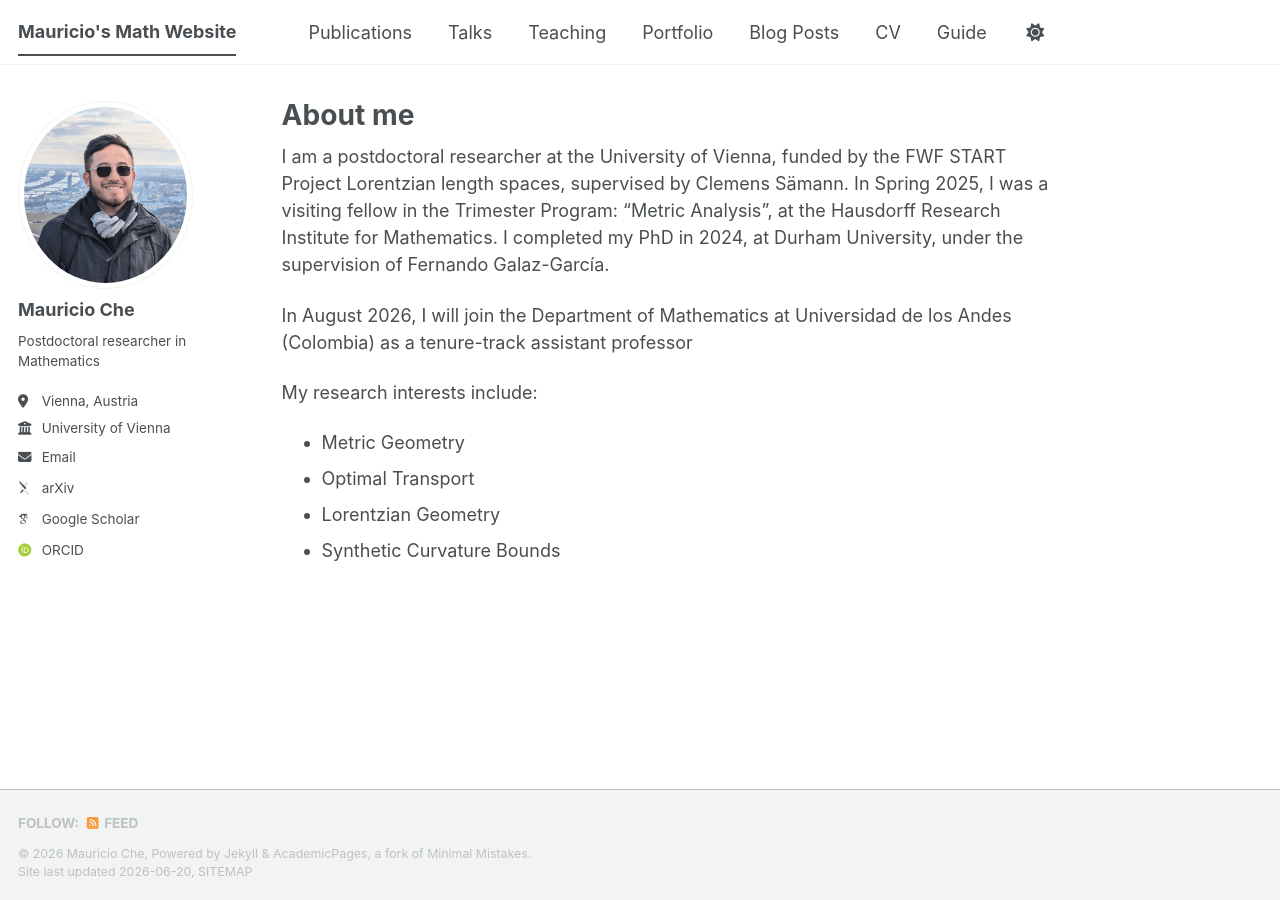
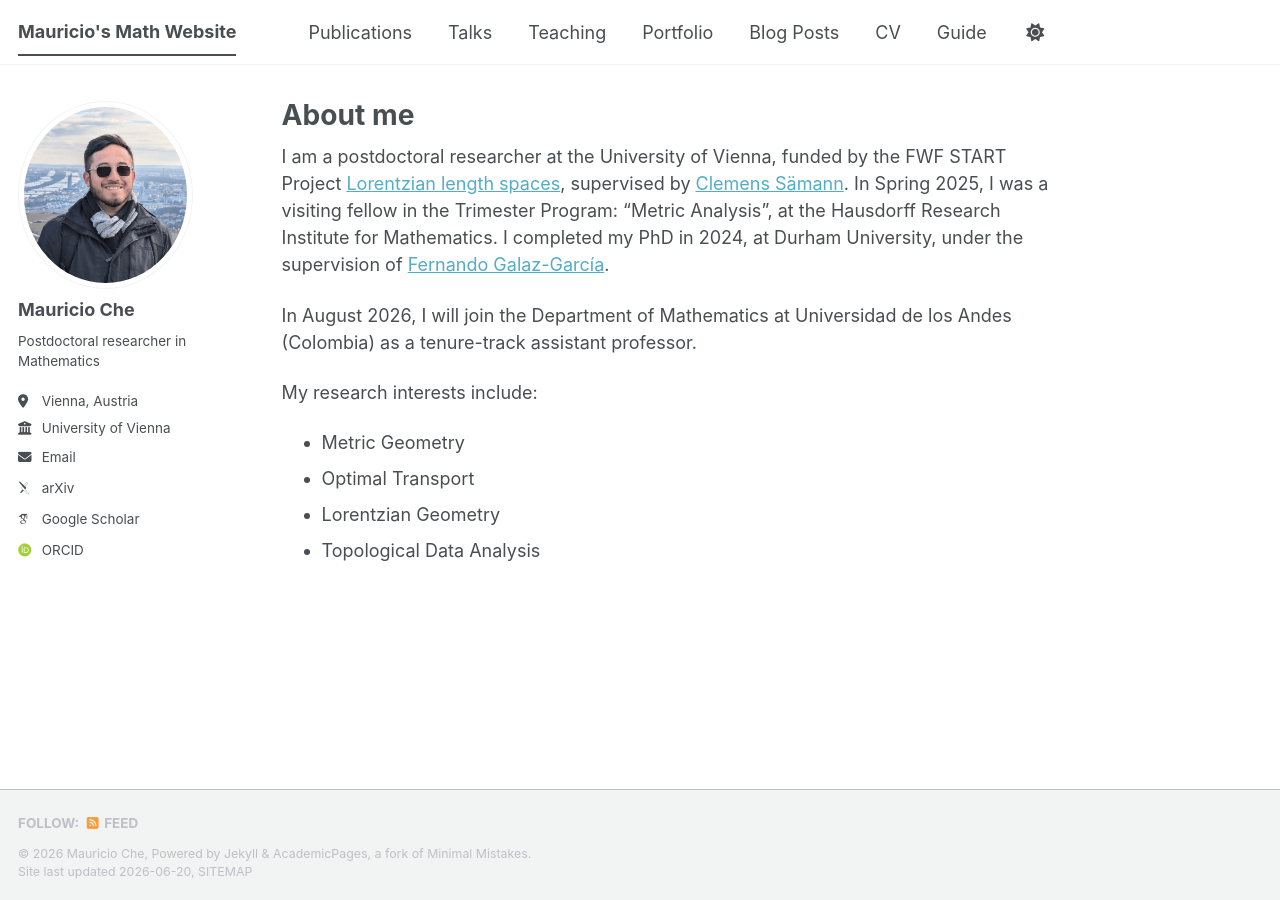
Before and after one commit to MauricioChe/mauricioche.github.io, a Jekyll site: the page built from _pages/about.md, in a window 1280 px wide. Built offline with Jekyll 4.4.1, drawn with Linux system fonts in a browser that asks for light colours; some web fonts are replaced; a script bundle is joined from its source files by our own code; library files that are not in the unit come from our copies.

Commit message:
Update about.md

```diff
--- a/_pages/about.md
+++ b/_pages/about.md
@@ -7,16 +7,16 @@ redirect_from:
   - /about.html
 ---
 
-I am a postdoctoral researcher at the University of Vienna, funded by the FWF START Project Lorentzian length spaces, supervised by Clemens Sämann. In Spring 2025, I was a visiting fellow in the Trimester Program: "Metric Analysis", at the Hausdorff Research Institute for Mathematics. I completed my PhD in 2024, at Durham University, under the supervision of Fernando Galaz-García.
+I am a postdoctoral researcher at the University of Vienna, funded by the FWF START Project [Lorentzian length spaces](https://www.fwf.ac.at/en/research-radar/10.55776/STA32), supervised by [Clemens Sämann](https://clemenssaemann.wordpress.com/). In Spring 2025, I was a visiting fellow in the Trimester Program: "Metric Analysis", at the Hausdorff Research Institute for Mathematics. I completed my PhD in 2024, at Durham University, under the supervision of [Fernando Galaz-García](https://www.durham.ac.uk/staff/fernando-galaz-garcia/).
 
-In August 2026, I will join the Department of Mathematics at Universidad de los Andes (Colombia) as a tenure-track assistant professor
+In August 2026, I will join the Department of Mathematics at Universidad de los Andes (Colombia) as a tenure-track assistant professor.
 
 My research interests include:
 
 - Metric Geometry
 - Optimal Transport
 - Lorentzian Geometry
-- Synthetic Curvature Bounds
+- Topological Data Analysis
 
 
 <!-- This is the front page of a website that is powered by the [Academic Pages template](https://github.com/academicpages/academicpages.github.io) and hosted on GitHub pages. [GitHub pages](https://pages.github.com) is a free service in which websites are built and hosted from code and data stored in a GitHub repository, automatically updating when a new commit is made to the repository. This template was forked from the [Minimal Mistakes Jekyll Theme](https://mmistakes.github.io/minimal-mistakes/) created by Michael Rose, and then extended to support the kinds of content that academics have: publications, talks, teaching, a portfolio, blog posts, and a dynamically-generated CV. Incidentally, these same features make it a great template for anyone that needs to show off a professional template!
```
